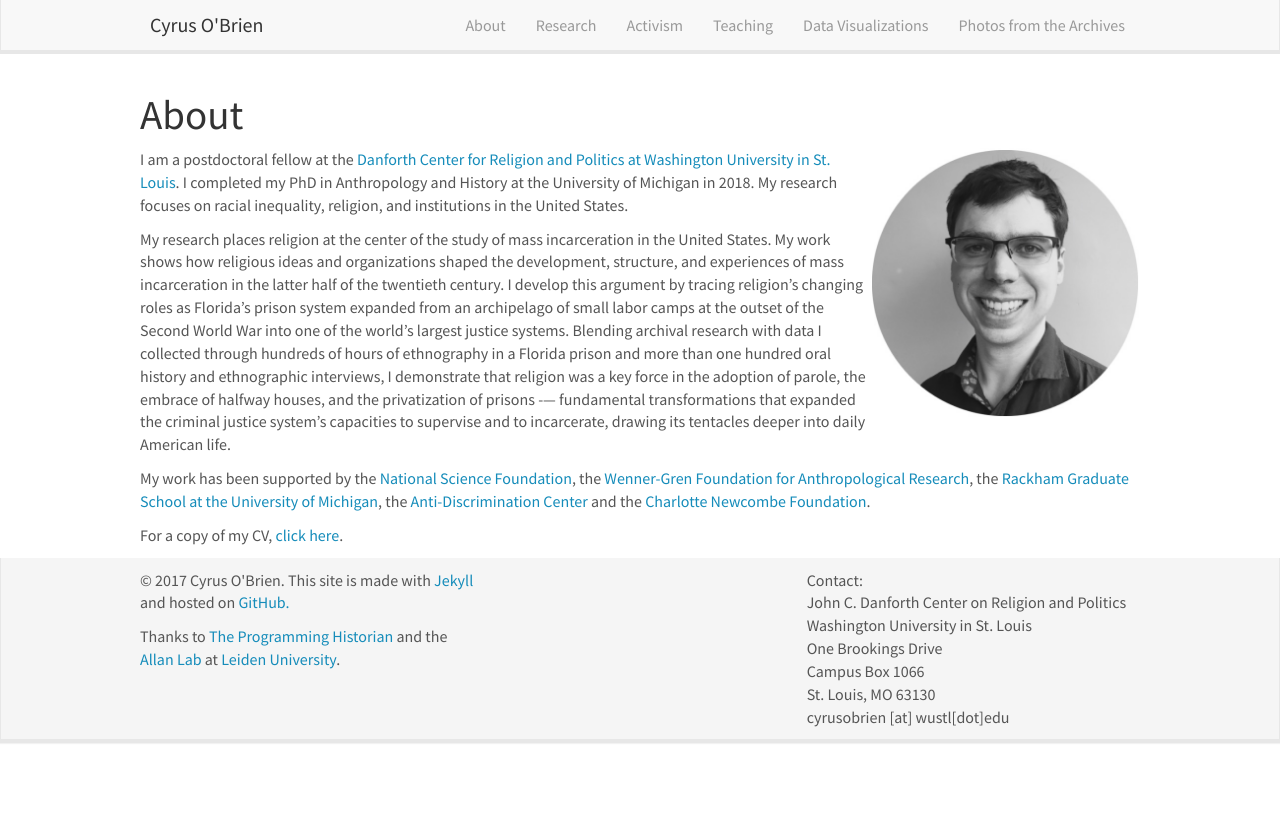
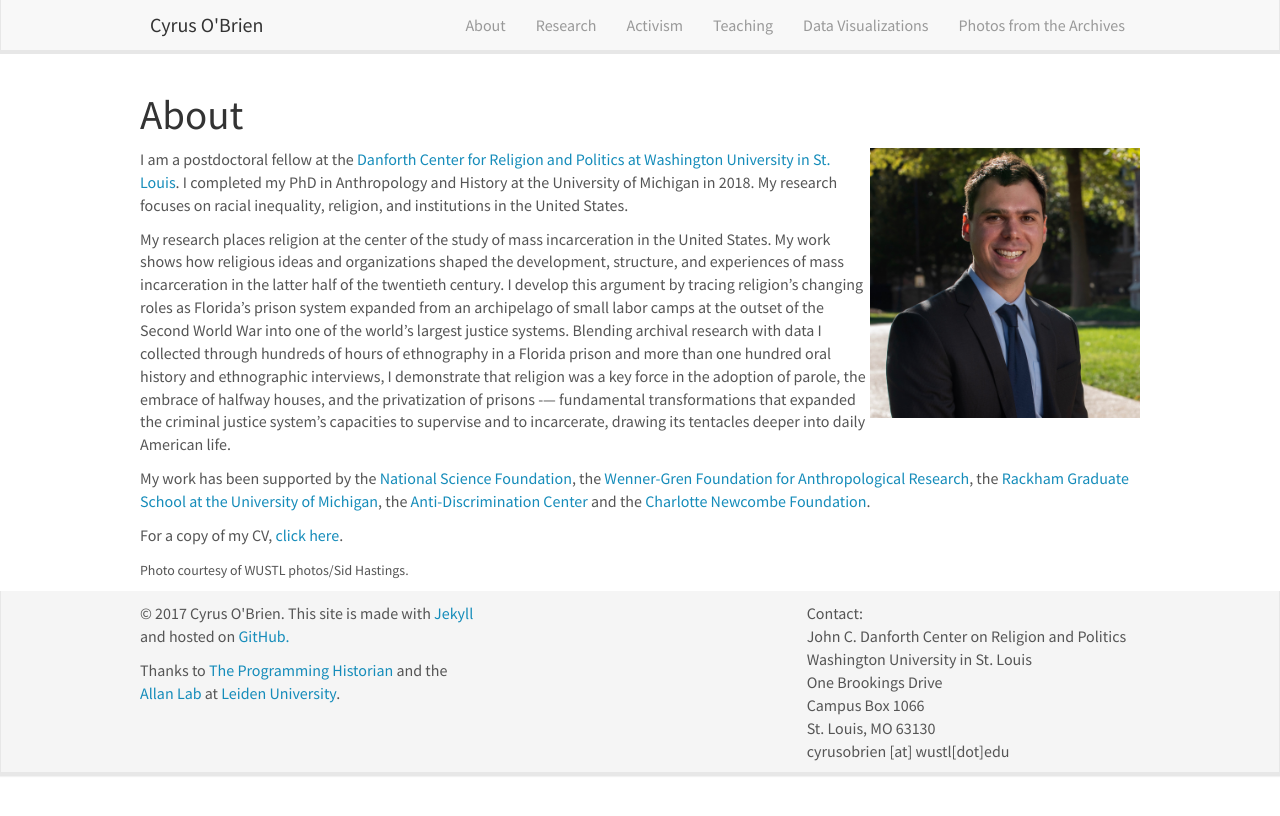
Before and after one commit to cyrusobrien/cyrusobrien, a Jekyll site: the page built from _pages/home.md, in a window 1280 px wide. Shown: the top 816 px of the page. Built offline with Jekyll 4.4.1, drawn with Linux system fonts in a browser that asks for light colours; nearby versions of some CDN libraries.

Commit message:
new portrait

```diff
--- a/_pages/home.md
+++ b/_pages/home.md
@@ -7,7 +7,7 @@ permalink: /
 
 
 # About
-![]({{ site.url }}{{ site.baseurl }}/images/webportrait.jpg){: style="width: 270px; float: right; border: 10px;"}
+![]({{ site.url }}{{ site.baseurl }}/images/webportrait2.jpg){: style="width: 270px; float: right; border: 10px;"}
 
 I am a postdoctoral fellow at the [Danforth Center for Religion and Politics at Washington University in St. Louis](http://rap.wustl.edu/bio/cyrus-obrien/). I completed my PhD in Anthropology and History at the University of Michigan in 2018. My research focuses on racial inequality, religion, and institutions in the United States.
 
@@ -16,3 +16,5 @@ My research places religion at the center of the study of mass incarceration in
 My work has been supported by the [National Science Foundation](https://www.nsfgrfp.org), the [Wenner-Gren Foundation for Anthropological Research](http://www.wennergren.org/grantees/obrien-cyrus-james), the [Rackham Graduate School at the University of Michigan](https://www.rackham.umich.edu/blog/announcing-2016-2017-rackham-predoctoral-fellowship-winners), the [Anti-Discrimination Center](http://www.antibiaslaw.com/) and the [Charlotte Newcombe Foundation](http://woodrow.org/news/2017-newcombe-fellows-named/).
 
 For a copy of my CV, [click here](https://drive.google.com/file/d/0BztWFCdHIreXbFpfbzJuVjhvWTA/view).
+
+<small>Photo courtesy of WUSTL photos/Sid Hastings.</small>
```
Also changed, not shown: images/webportrait2.jpg (added).
